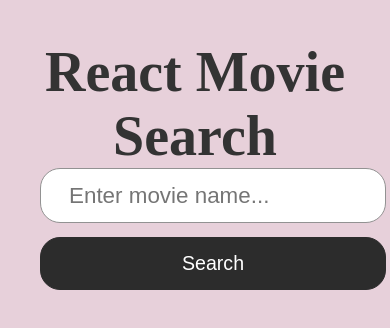
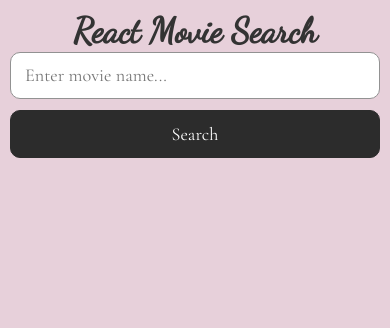
Before and after one commit to Shrai-dev/react-movie-search, a React (Create React App) app: page / in a window 390 px wide. Shown: the top 328 px of the page. Built offline with nearby package versions, Linux system fonts and the light colour scheme.

Commit message:
feat: add fonts

```diff
--- a/public/index.html
+++ b/public/index.html
@@ -7,6 +7,11 @@
   <meta name="viewport" content="width=device-width, initial-scale=1" />
   <meta name="theme-color" content="#000000" />
   <meta name="description" content="Web site created using create-react-app" />
+  <link rel="preconnect" href="https://fonts.googleapis.com">
+  <link rel="preconnect" href="https://fonts.gstatic.com" crossorigin>
+  <link
+    href="https://fonts.googleapis.com/css2?family=Cormorant+Garamond:wght@400;500;700&family=Dancing+Script&display=swap"
+    rel="stylesheet">
   <title>React Movie Search</title>
 </head>
 
--- a/src/index.css
+++ b/src/index.css
@@ -25,6 +25,7 @@ p {
 
 .title {
   font-size: 4rem;
+  font-family: 'Dancing Script', cursive;
   text-align: center;
 }
 
@@ -39,6 +40,7 @@ p {
   border-radius: 20px;
   border: 1px solid #929292;
   margin-bottom: 1rem;
+  font-family: 'Cormorant Garamond', serif;
 }
 
 .input:focus {
@@ -54,6 +56,7 @@ p {
   font-size: 1.4rem;
   cursor: pointer;
   transition: background-color 250ms;
+  font-family: 'Cormorant Garamond', serif;
 }
 
 .button:hover {
@@ -93,6 +96,7 @@ p {
   margin-top: 0;
   margin-bottom: 0.5rem;
   font-size: 2rem;
+  font-family: 'Dancing Script', cursive;
 }
 
 .movie__release,
@@ -101,6 +105,8 @@ p {
   font-size: 1.2rem;
   color: #42589e;
   border-radius: 5px;
+  font-family: 'Cormorant Garamond', serif;
+  font-weight: 700;
 }
 
 .movie__overview {
@@ -109,8 +115,8 @@ p {
   overflow-y: auto;
   border-radius: 0 0 10px 10px;
   font-size: 1.3rem;
-  font-weight: 400;
-  font-style: italic;
+  font-weight: 500;
+  font-family: 'Cormorant Garamond', serif;
 }
 
 @media (min-width: 786px) {
@@ -146,6 +152,29 @@ p {
 }
 
 @media (max-width: 550px) {
+  .container {
+    padding: 10px;
+  }
+  .title {
+    font-size: 2.5rem;
+    text-align: center;
+  }
+  .form {
+    grid-template-rows: 1fr 1fr;
+    grid-gap: 0.7rem;
+  }
+  .input {
+    font-size: 1.3rem;
+    padding: 0.7rem 1rem;
+    line-height: 1.8rem;
+    border-radius: 10px;
+    margin-bottom: 0.1rem;
+  }
+  .button {
+    padding: 0.7rem 1rem;
+    border-radius: 10px;
+    font-size: 1.3rem;
+  }
   .movie {
     flex-direction: column;
   }
@@ -154,4 +183,8 @@ p {
     width: 13rem;
     height: 20rem;
   }
+  .movie__info {
+    margin-top: 0.5rem;
+    margin-left: 0;
+  }
 }
```
